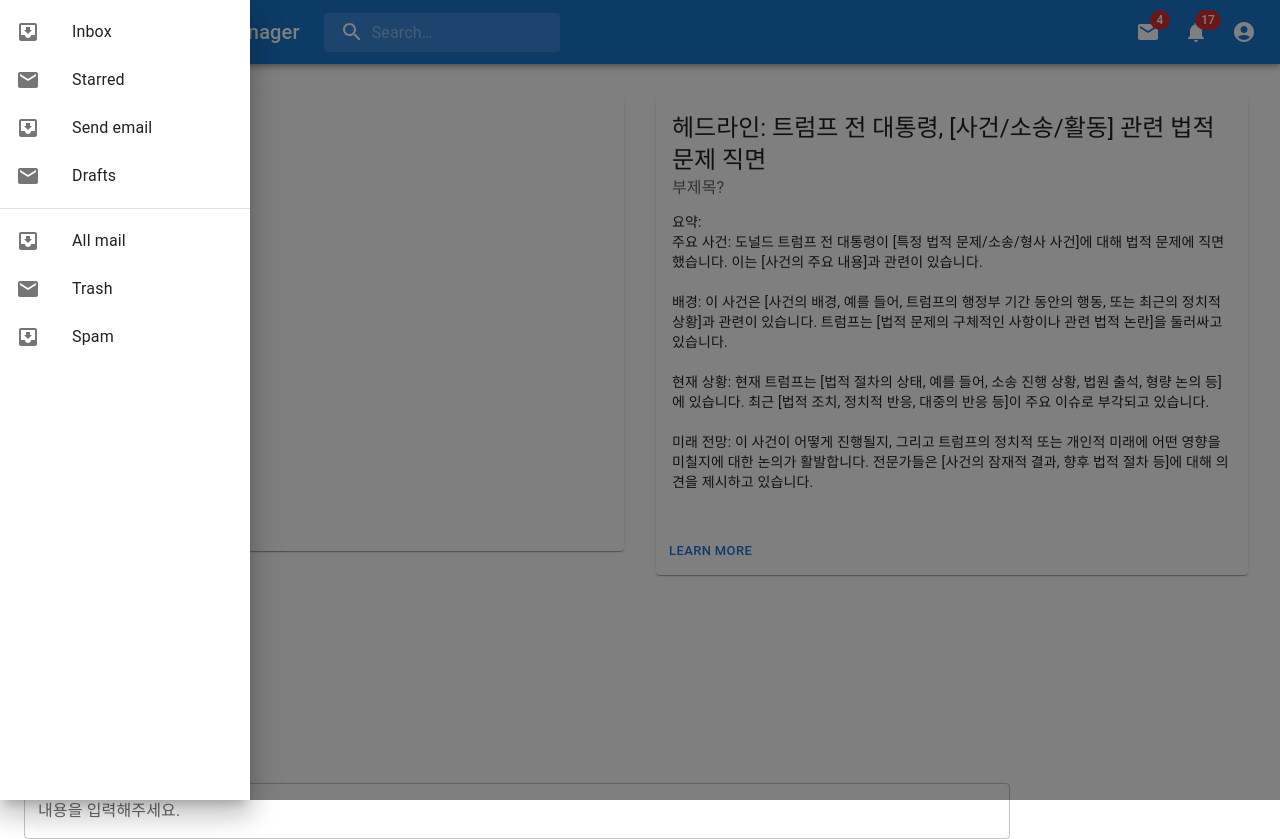
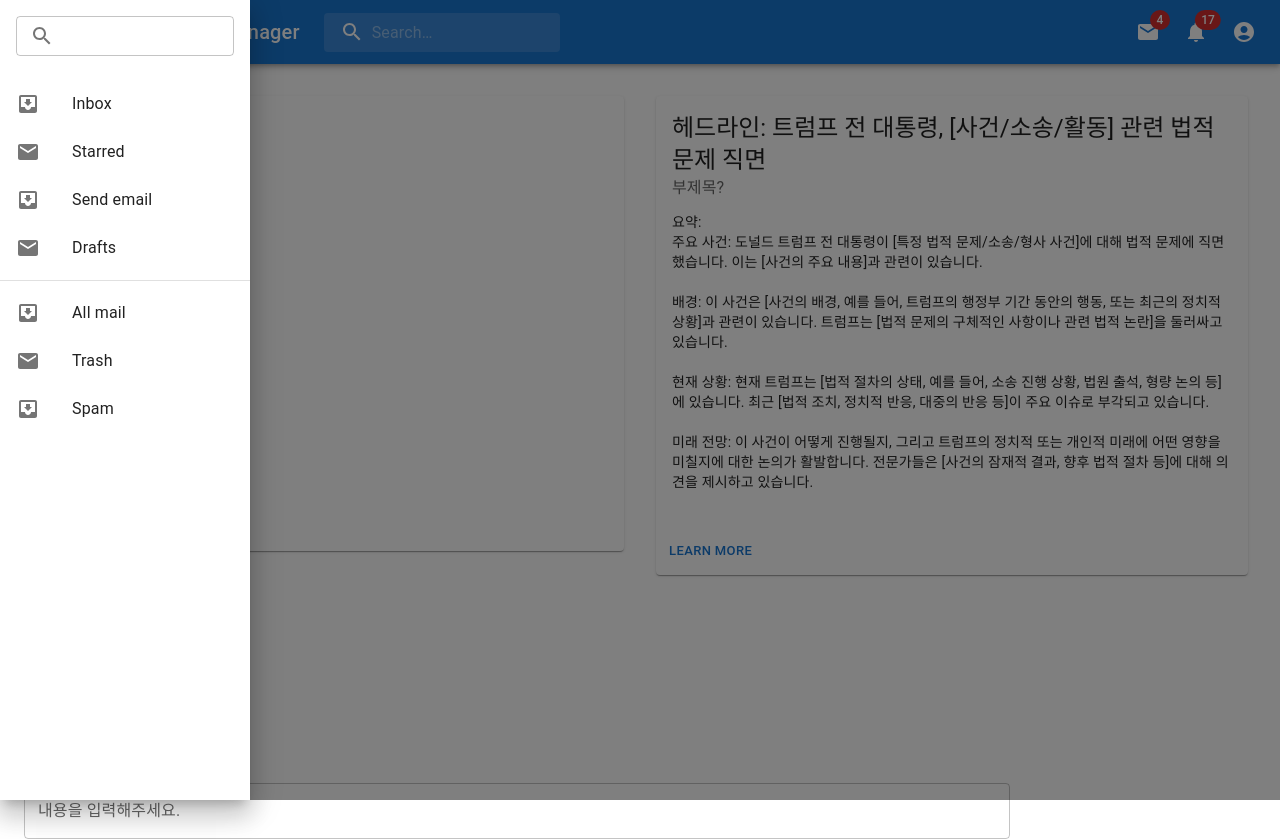
Before and after one commit to 2024-summer-LLM-Bootcamp/NewSearchPedia_FE, a React (Vite) app: page /article in a window 1280 px wide. Both pictures are taken after a click on the button 56 px from the left and 32 px from the top of the page. Built offline with nearby package versions, Linux system fonts and the light colour scheme.

Commit message:
드로어에 검색바 추가

```diff
--- /dev/null
+++ b/src/pages/article/articleSearch.jsx
@@ -0,0 +1,49 @@
+import React, { useState } from "react";
+import { Box, TextField, InputAdornment, IconButton } from "@mui/material";
+import SearchIcon from "@mui/icons-material/Search";
+import ClearIcon from "@mui/icons-material/Clear";
+
+const ArticleSearch = () => {
+  const [searchValue, setSearchValue] = useState('');
+  const [showClearIcon, setShowClearIcon] = useState(false);
+
+  const handleChange = (event) => {
+    const value = event.target.value;
+    setSearchValue(value);
+    setShowClearIcon(value !== '');
+  };
+
+  const handleClear = () => {
+    setSearchValue('');
+    setShowClearIcon(false);
+  };
+
+  return (
+    <Box sx={{ padding: 2 }}>
+      <TextField
+        size="small"
+        variant="outlined"
+        value={searchValue}
+        onChange={handleChange}
+        InputProps={{
+          startAdornment: (
+            <InputAdornment position="start">
+              <SearchIcon />
+            </InputAdornment>
+          ),
+          endAdornment: (
+            <InputAdornment position="end">
+              {showClearIcon && (
+                <IconButton onClick={handleClear} edge="end">
+                  <ClearIcon />
+                </IconButton>
+              )}
+            </InputAdornment>
+          ),
+        }}
+      />
+    </Box>
+  );
+};
+
+export default ArticleSearch;
--- a/src/pages/article/drawer.jsx
+++ b/src/pages/article/drawer.jsx
@@ -11,6 +11,7 @@
 import InboxIcon from '@mui/icons-material/MoveToInbox';
 import MailIcon from '@mui/icons-material/Mail';
 import MenuIcon from '@mui/icons-material/Menu';
+import ArticleSearch from './articleSearch';
 
 export default function TemporaryDrawer() {
   const [open, setOpen] = React.useState(false);
@@ -21,6 +22,7 @@
 
   const DrawerList = (
     <Box sx={{ width: 250 }} role="presentation" onClick={toggleDrawer(false)}>
+    <ArticleSearch/>
       <List>
         {['Inbox', 'Starred', 'Send email', 'Drafts'].map((text, index) => (
           <ListItem key={text} disablePadding>
@@ -47,13 +49,18 @@
 
   return (
     <div>
-      <Button onClick={toggleDrawer(true)} sx={{
-    color: '#ffffff', // 텍스트 색상 (흰색)
-    backgroundColor: '#3f51b5', // 배경 색상 (파란색)
-    '&:hover': {
-      backgroundColor: '#303f9f', // 호버 시 배경 색상 (어두운 파란색)
-    }
-  }}><MenuIcon/></Button>
+      <Button
+        onClick={toggleDrawer(true)}
+        sx={{
+          color: '#ffffff', // 텍스트 색상 (흰색)
+          backgroundColor: '#3f51b5', // 배경 색상 (파란색)
+          '&:hover': {
+            backgroundColor: '#303f9f', // 호버 시 배경 색상 (어두운 파란색)
+          },
+        }}
+      >
+        <MenuIcon />
+      </Button>
       <Drawer open={open} onClose={toggleDrawer(false)}>
         {DrawerList}
       </Drawer>
```
